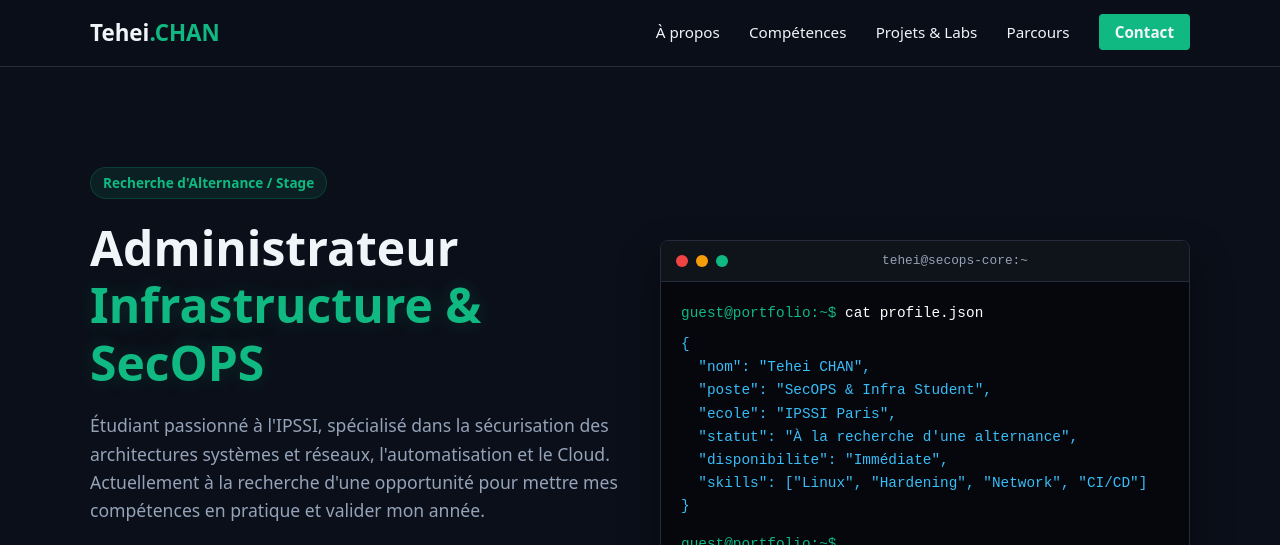
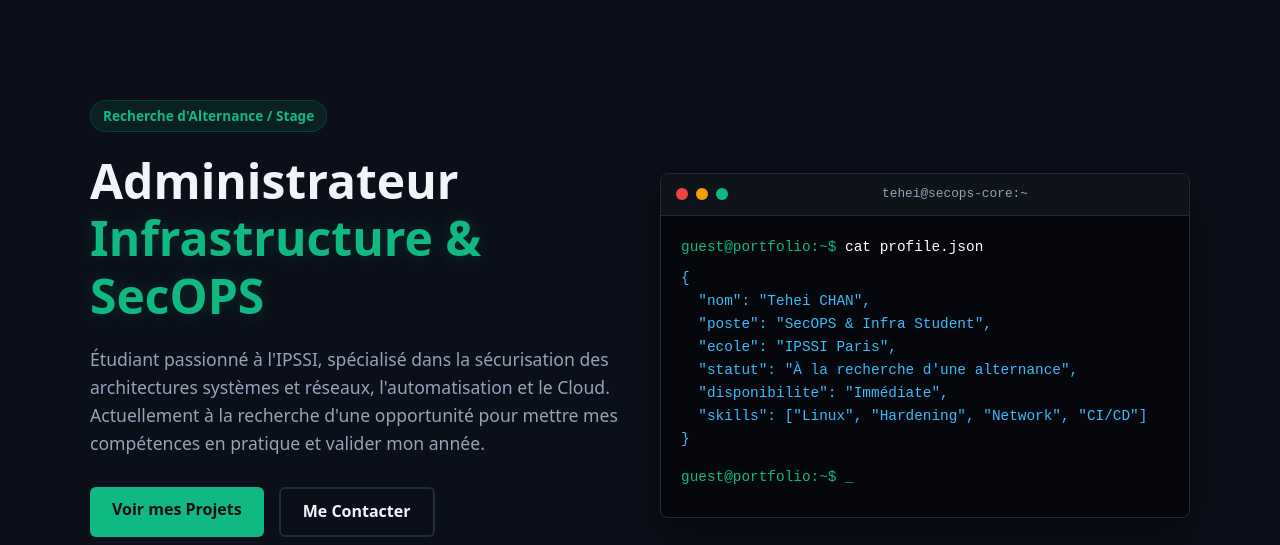
Before and after one commit to Tehei-CHAN/Tehei-CHAN.github.io, a plain HTML site: page index.html in a window 1280 px wide. Shown: the top 545 px of the page. Drawn offline with Linux system fonts and the light colour scheme.

Commit message:
Remove navigation header from index.html
Removed navigation header section from index.html

```diff
--- a/index.html
+++ b/index.html
@@ -7,21 +7,6 @@
     <link rel="stylesheet" href="style.css">
 </head>
 <body>
-
-    <!-- Configuration de la barre de navigation -->
-    <header class="navbar">
-        <div class="container nav-container">
-            <a href="#" class="logo">Tehei<span>.CHAN</span></a>
-            <nav class="nav-links">
-                <a href="#about">À propos</a>
-                <a href="#skills">Compétences</a>
-                <a href="#projects">Projets & Labs</a>
-                <a href="#education">Parcours</a>
-                <a href="#contact" class="btn-primary">Contact</a>
-            </nav>
-        </div>
-    </header>
-
     <!-- Section Hero (Accueil) -->
     <section class="hero-section">
         <div class="container hero-container">
```
